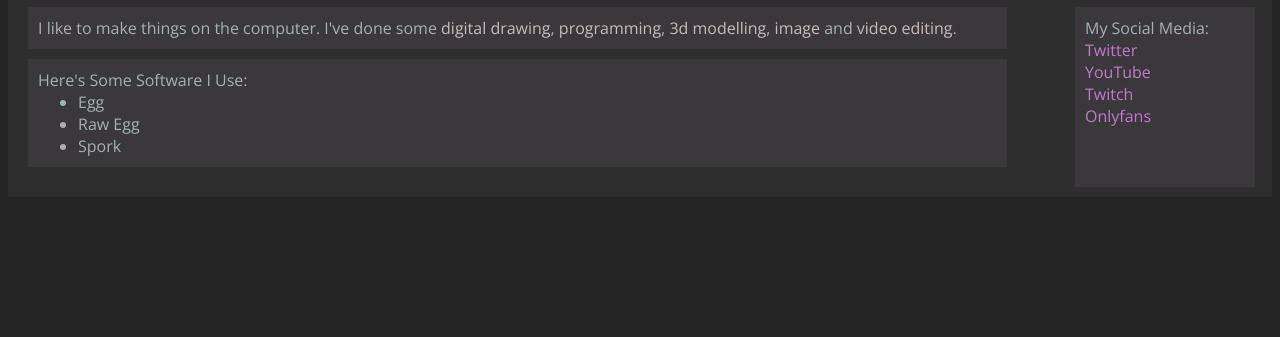
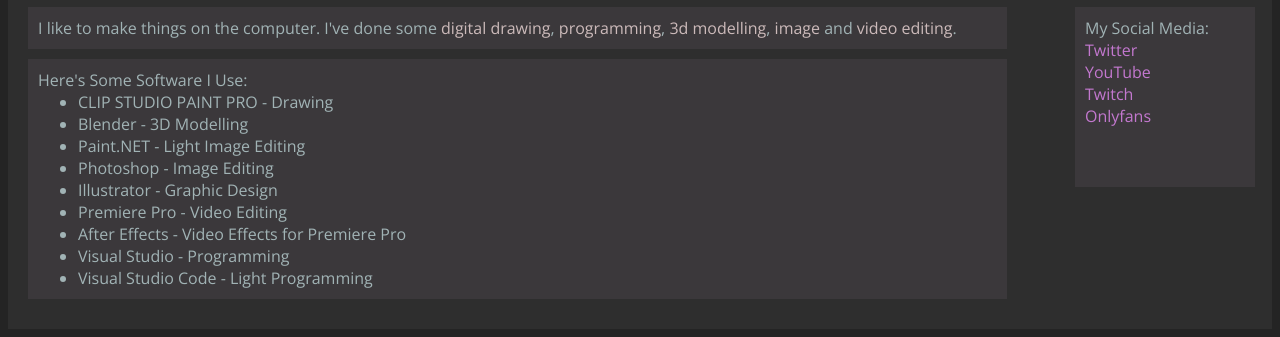
Before and after one commit to FadeRax/faderax.github.io, a plain HTML site: page index.html in a window 1280 px wide. Shown: the part 313-650 px from the top of the page. Drawn offline with nearby package versions, Linux system fonts and the light colour scheme; a web font is replaced by a local one.

Commit message:
Software Used

```diff
--- a/index.html
+++ b/index.html
@@ -61,9 +61,15 @@
           Here's Some Software I Use:
         </p>
         <ul>
-          <li>Egg</li>
-          <li>Raw Egg</li>
-          <li>Spork</li>
+          <li>CLIP STUDIO PAINT PRO - Drawing</li>
+          <li>Blender - 3D Modelling</li>
+          <li>Paint.NET - Light Image Editing</li>
+          <li>Photoshop - Image Editing</li>
+          <li>Illustrator - Graphic Design</li>
+          <li>Premiere Pro - Video Editing</li>
+          <li>After Effects - Video Effects for Premiere Pro</li>
+          <li>Visual Studio - Programming</li>
+          <li>Visual Studio Code - Light Programming</li>
         </ul>
       </div>
 
```
